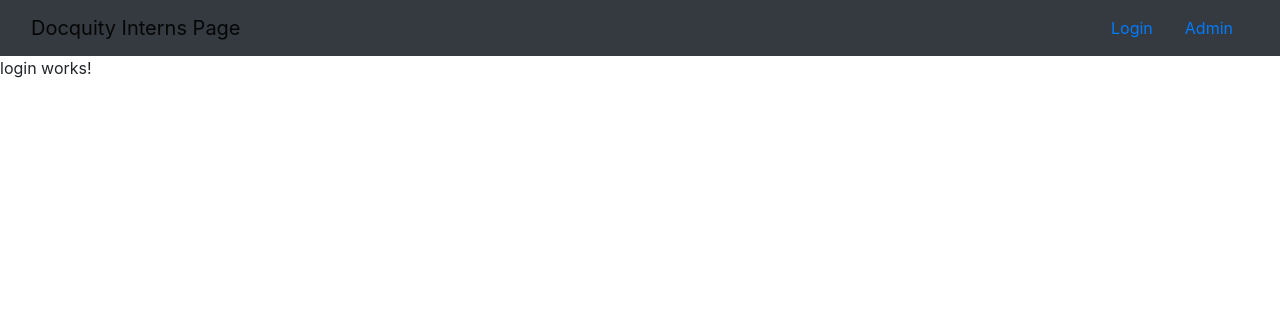
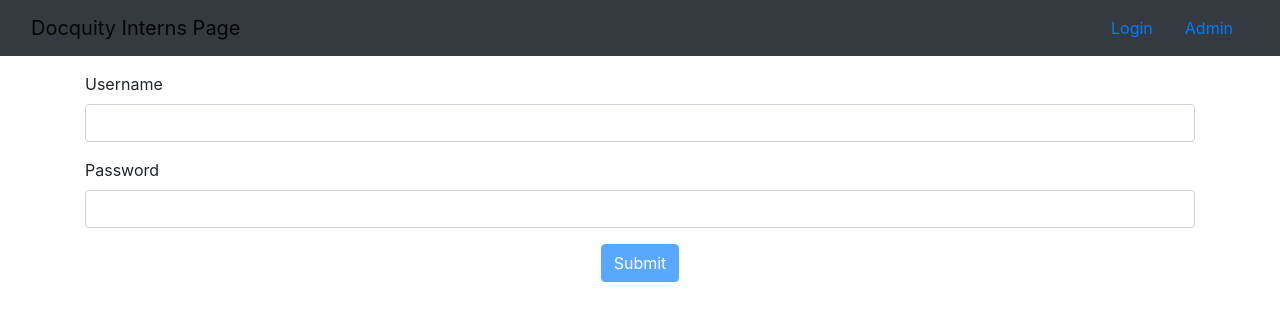
Before and after one commit to SHIVANGIJOSHI/Intern-Login-System, an Angular app in the folder intern-login-frontend/: page /login in a window 1280 px wide. Shown: the top 320 px of the page. Built offline with nearby package versions, Linux system fonts and the light colour scheme.

Commit message:
login page complete

```diff
--- a/intern-login-frontend/src/app/app.module.ts
+++ b/intern-login-frontend/src/app/app.module.ts
@@ -6,6 +6,7 @@ import { AppComponent } from './app.component';
 import { NavbarComponent } from './components/navbar/navbar.component';
 import { AdminComponent } from './components/admin/admin.component';
 import { LoginComponent } from './components/login/login.component';
+import {FormsModule} from '@angular/forms';
 
 @NgModule({
   declarations: [
@@ -17,6 +18,7 @@ import { LoginComponent } from './components/login/login.component';
   imports: [
     BrowserModule,
     AppRoutingModule,
+    FormsModule,
     HttpClientModule
   ],
   providers: [],
--- a/intern-login-frontend/src/app/components/login/login.component.html
+++ b/intern-login-frontend/src/app/components/login/login.component.html
@@ -1 +1,42 @@
-<p>login works!</p>
+<form (ngSubmit) = "onSubmit()">
+    <div class = "container">
+        <div id = "login-form" class = "mb-3">
+            <div class = "alert alert-danger" [hidden]=!checkError>
+                {{error}}
+            </div>
+            <div class = "alert alert-success" [hidden]=!checkData>
+                {{data}}
+            </div>
+        </div>
+        <div class = "form-group">
+            <label for = "userName">Username</label>
+            <input
+              required
+              [(ngModel)] = "intern.username"
+              #userName = "ngModel"
+              name = "userName"
+              type = "text"
+              id = "userName"
+              class = "form-control"
+            >
+        </div>
+        <div class = "form-group">
+            <label for = "password">Password</label>
+            <input
+              required
+              [(ngModel)] = "intern.password"
+              #password = "ngModel"
+              name = "password"
+              type = "password"
+              id = "password"
+              class = "form-control"
+            >
+        </div>
+        <div class = "form-group d-flex justify-content-center">
+            <button [disabled] = "!password.valid && !userName.valid" class = "btn btn-primary" id = "log-button">
+                Submit
+            </button>
+        </div>
+    </div>
+
+</form>
--- a/intern-login-frontend/src/app/components/login/login.component.ts
+++ b/intern-login-frontend/src/app/components/login/login.component.ts
@@ -1,5 +1,6 @@
 import { Component, OnInit } from '@angular/core';
-
+import {HttpClient} from '@angular/common/http';
+import {Router} from '@angular/router';
 @Component({
   selector: 'app-login',
   templateUrl: './login.component.html',
@@ -7,9 +8,36 @@ import { Component, OnInit } from '@angular/core';
 })
 export class LoginComponent implements OnInit {
 
-  constructor() { }
+  public intern ={
+    username: '',
+    password: ''
+  };
+  public checkError = false;
+  public error = null;
+  public checkData = false;
+  public data = null;
+  constructor(private http: HttpClient) { }
 
   ngOnInit(): void {
   }
+  onSubmit(){
+    console.log(this.intern);
+    return this.http.post('http://127.0.0.1:8000/api/login/authenticate',this.intern).subscribe(
+      data => this.handleData(data),
+      error => this.handleError(error)
+    );
+  }
+  handleData(data){
+    console.log(data);
+    this.data = data.data;
+    this.checkError = false;
+    this.checkData = true;
+  }
+  handleError(error){
+    console.log(error);
+    this.error = error.error.error;
+    this.checkData = false;
+    this.checkError = true;
+  }
 
 }
```
